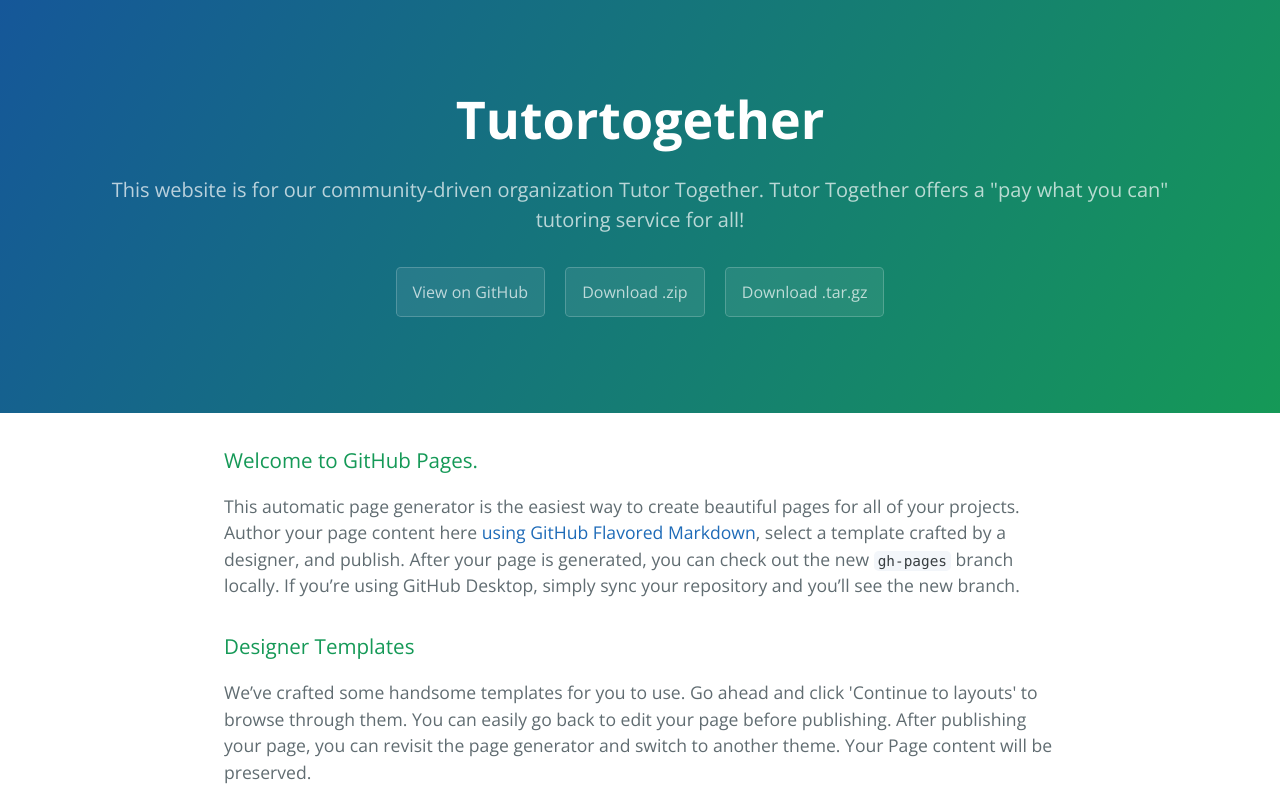
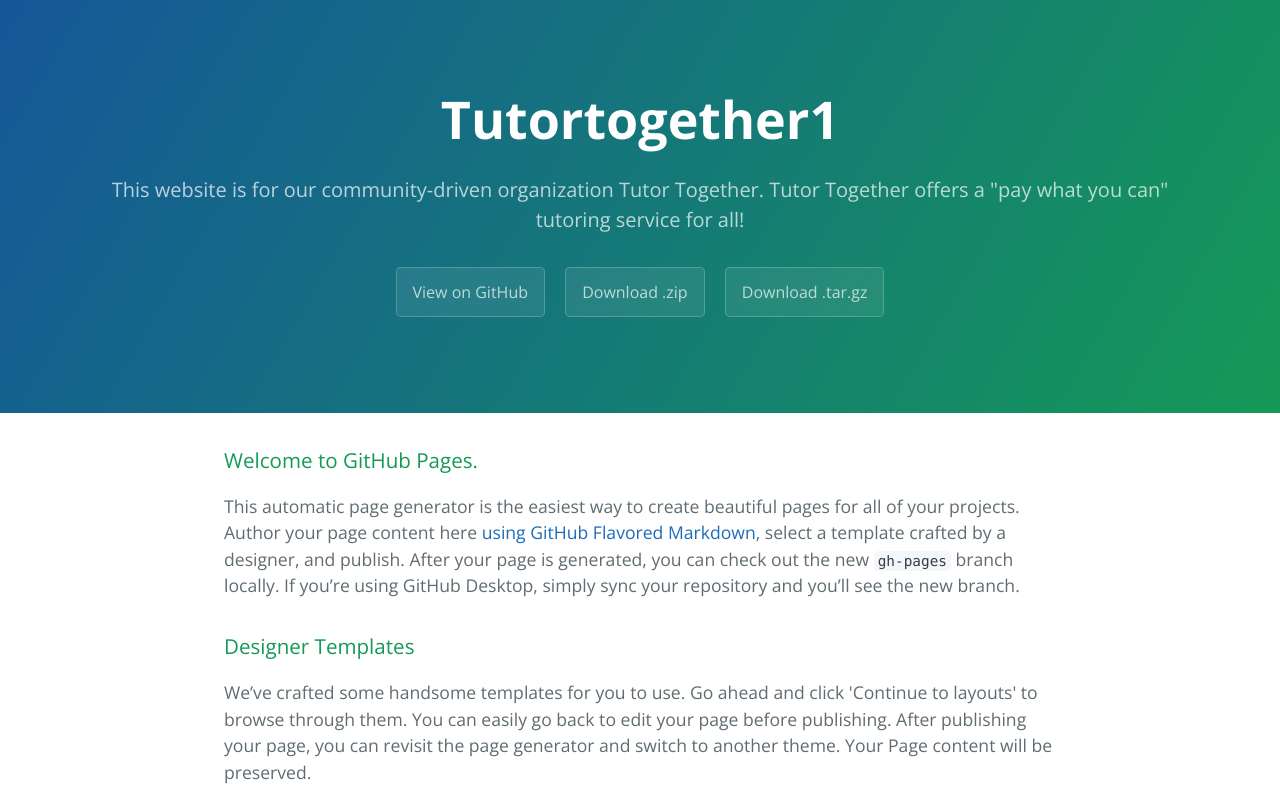
Before and after one commit to sadrusaleem/TutorTogether, a plain HTML site: page index.html in a window 1280 px wide. Shown: the top 800 px of the page. Drawn offline with nearby package versions, Linux system fonts and the light colour scheme.

Commit message:
initial test

```diff
--- a/index.html
+++ b/index.html
@@ -11,7 +11,7 @@
   </head>
   <body>
     <section class="page-header">
-      <h1 class="project-name">Tutortogether</h1>
+      <h1 class="project-name">Tutortogether1</h1>
       <h2 class="project-tagline">This website is for our community-driven organization Tutor Together. Tutor Together offers a &quot;pay what you can&quot; tutoring service for all!</h2>
       <a href="https://github.com/sadrusaleem/TutorTogether" class="btn">View on GitHub</a>
       <a href="https://github.com/sadrusaleem/TutorTogether/zipball/master" class="btn">Download .zip</a>
```
